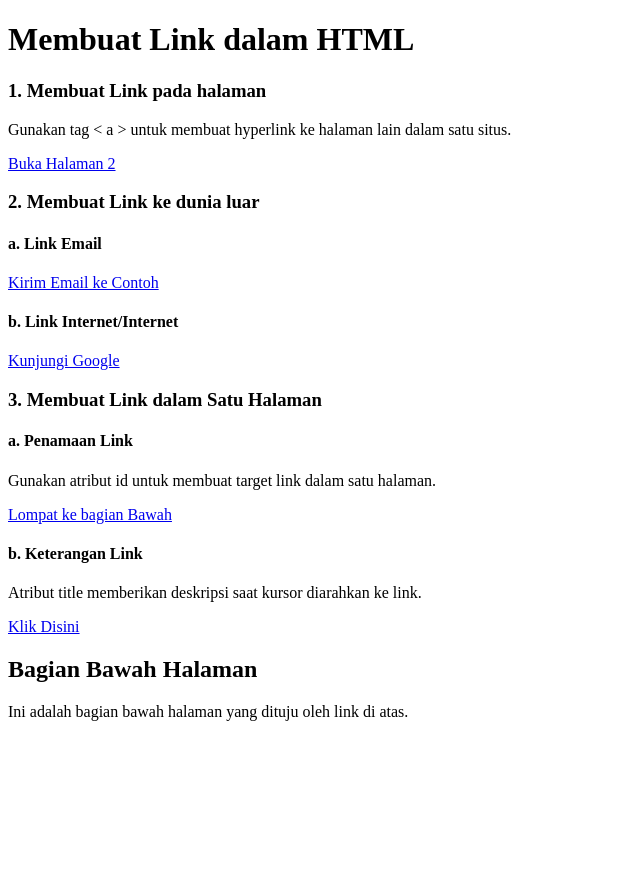
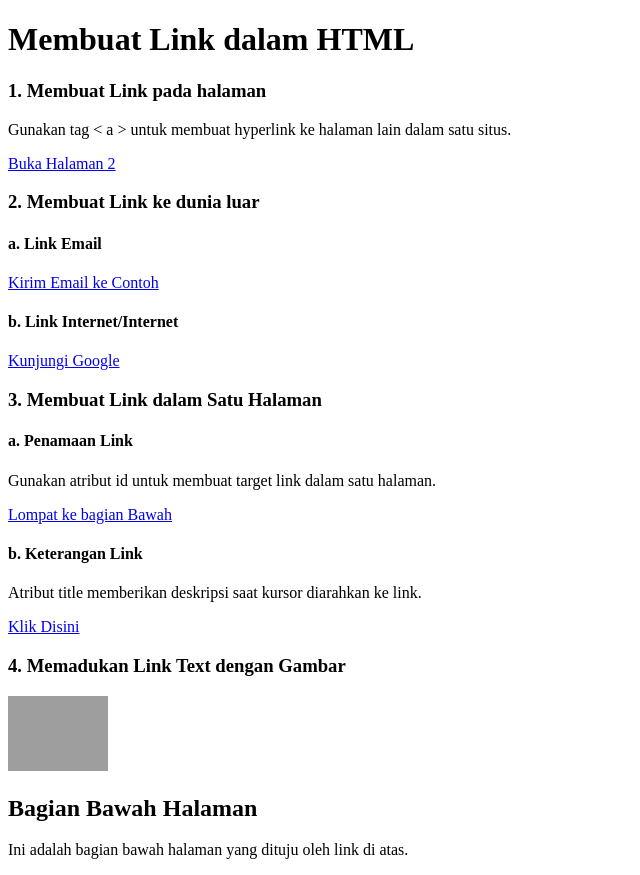
Before and after one commit to RizlH/1124160208-Day-05, a plain HTML site: page index.html in a window 1280 px wide. Shown: the whole page, without its empty margins (0-640 px from the left). Before the commit the page ends 800 px from the top, so only its background shows below. Drawn offline with Linux system fonts and the light colour scheme; grey boxes are pictures that could not be loaded.

Commit message:
4. Memadukan Link Text dengan Gambar

```diff
--- a/index.html
+++ b/index.html
@@ -25,6 +25,11 @@
     <p>Atribut title memberikan deskripsi saat kursor diarahkan ke link.</p>
     <a href="#Bawah" title="Lompat ke bagian Bawah">Klik Disini</a>
 
+    <h3>4. Memadukan Link Text dengan Gambar</h3>
+    <a href="https://www.google.com/" target="_blank"><img src="https://yt3.googleusercontent.com/K8WVrQAQHTTwsHEtisMYcNai7p7XIlyEAdZg86qYw78ye57r5DRemHQ9Te4PcD_v98HB-ZvQjQ=s900-c-k-c0x00ffffff-no-rj" alt="Logo Google" style="height: auto; width: 100px;"></a>
+
+
+
     <section id="Bawah">
         <h1>Bagian Bawah Halaman</h1>
         <p>Ini adalah bagian bawah halaman yang dituju oleh link di atas.</p>
```
